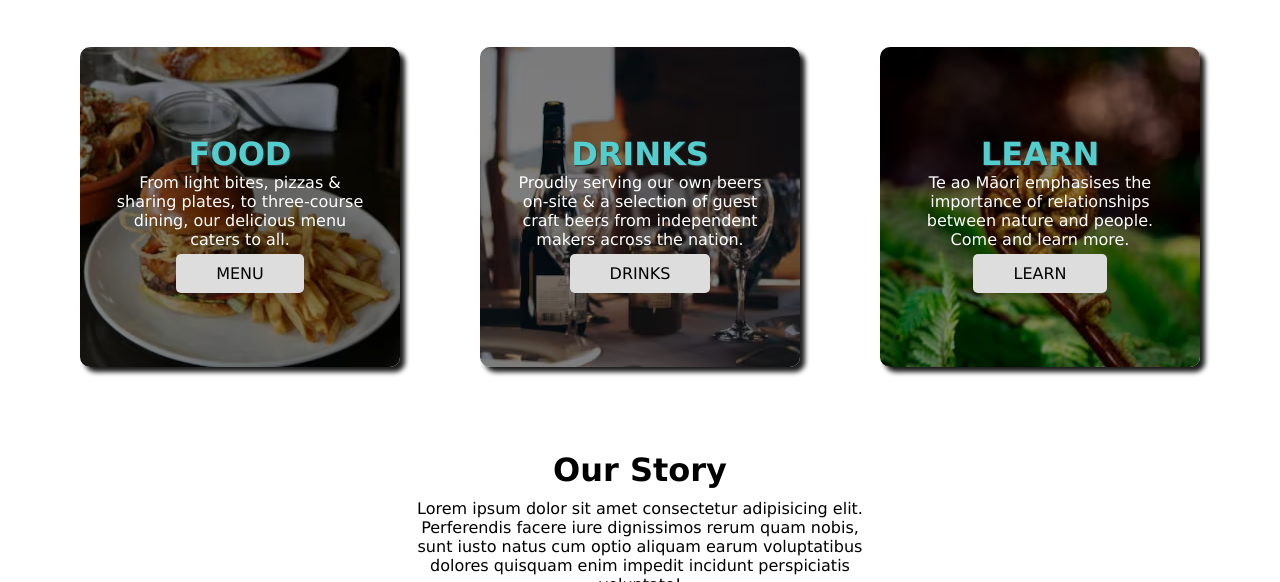
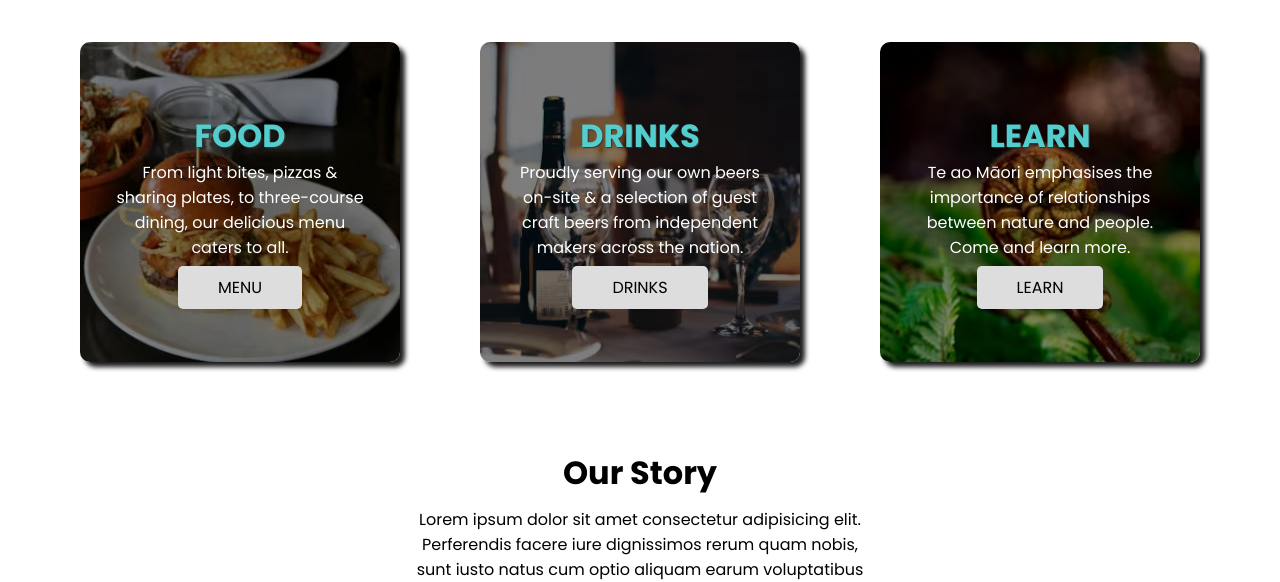
Before and after one commit to simonattrill10/BIT607-AssignmentTwo, a plain HTML site: page index.html in a window 1280 px wide. Shown: the part 813-1395 px from the top of the page. Drawn offline with Linux system fonts and the light colour scheme.

Commit message:
Add files via upload

```diff
--- a/css/style.css
+++ b/css/style.css
@@ -2,7 +2,7 @@
     margin: 0px;
     padding: 0px;
     box-sizing: border-box;
-    font-family: Verdana, sans-serif;
+    font-family: "Poppins", sans-serif;
 }
 
 body{
```
